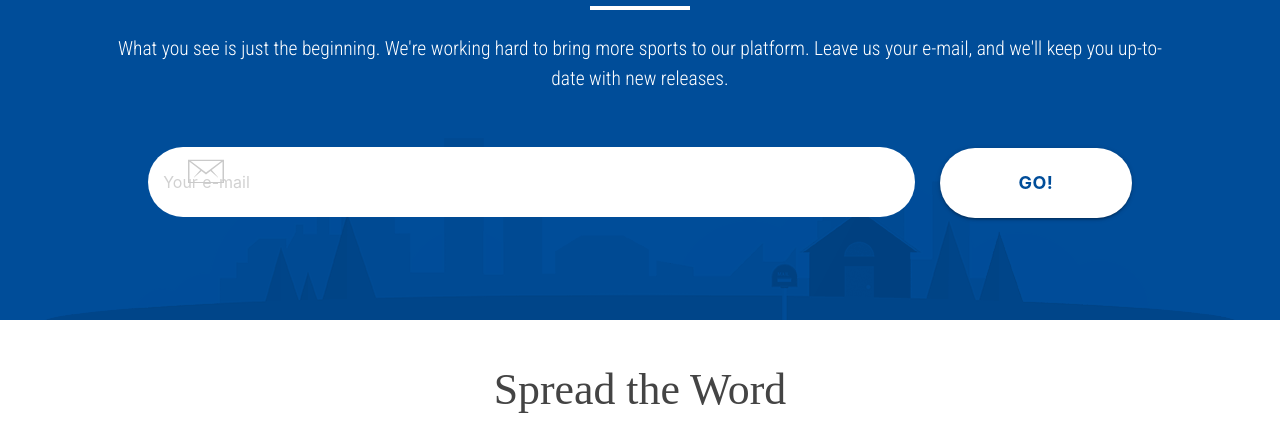
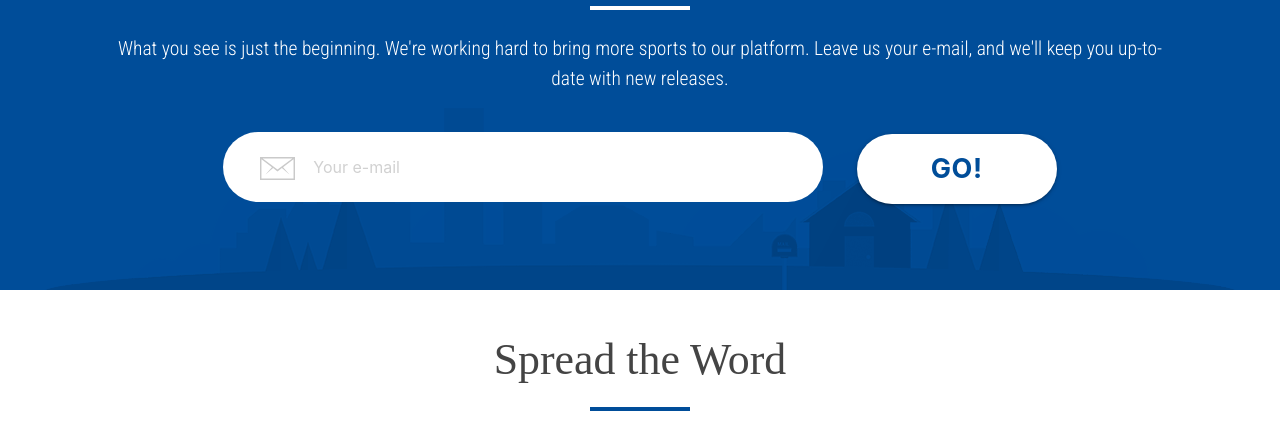
Before and after one commit to heart-IT/Sports-Unity, a website: page app/index.html in a window 1280 px wide. Shown: the part 3820-4252 px from the top of the page. Drawn offline with nearby package versions, Linux system fonts and the light colour scheme; a web font is replaced by a local one.

Commit message:
Subscribe Section tadah!

```diff
--- a/app/index.html
+++ b/app/index.html
@@ -215,11 +215,11 @@
 	<div class="connect-with-friends section">
 		<div class="container">
 			<div class="row heading-row">
-				<div class="col s12 m12 center-align">
+				<div class="col s12">
 					<h3>Connect with Friends</h3>
 					<div class="divider"></div>
-					<p>Exchange free instant messages with friends whenever & wherever with one-on-one and group chats.
-						<br />SportsUnity is available on Major Platform</p>
+					<p class="flow-text">Exchange free instant messages with friends whenever & wherever with one-on-one and group chats. SportsUnity is available
+						on Major Platform</p>
 				</div>
 			</div>
 			<div class="row content-row">
@@ -263,11 +263,11 @@
 				</div>
 			</div>
 			<div class="row content-row center-align">
-				<form action="http://sportsunity.us13.list-manage.com/subscribe/post-json?u=3f0ec7a8103500ebab5d8efc0&amp;id=0993866978&c=?"
-				method="get" id="mc-embedded-subscribe-form" name="mc-embedded-subscribe-form" class="col s12">
-					<div class="input-field">
-						<label for="mce-EMAIL"><img src="images/ic-mail-icon.svg" class="prefix"></label>
-						<input id="mce-EMAIL" name="EMAIL" type="email" placeholder="Your e-mail" validate required>
+				<form action="http://sportsunity.us13.list-manage.com/subscribe/post-json?u=3f0ec7a8103500ebab5d8efc0&amp;id=0993866978&amp;c=?"
+				method="get" id="mc-embedded-subscribe-form" name="mc-embedded-subscribe-form">
+					<div class="email-input">
+						<label for="mce-EMAIL" class="active"><img src="images/ic-mail-icon.svg"></label>
+						<input id="mce-EMAIL" name="EMAIL" type="email" placeholder="Your e-mail" validate="" required="">
 					</div>
 					<button class="btn waves-effect waves-light" type="submit" name="action" id="mc-embedded-subscribe">Go!</button>
 				</form>
--- a/app/scss/styles.scss
+++ b/app/scss/styles.scss
@@ -39,9 +39,6 @@ body > .section {
 			padding-top: 130px;
 		}
 	}
-	&.subscribe {
-		// padding-bottom: 120px;
-	}
 	.heading-row {
 		text-align: center;
 		h3 {
@@ -72,6 +69,9 @@ body > .section {
 				h5 {
 					color: $blue;
 				}
+			}
+			@media screen and (max-width: $small-size) {
+				text-align: center;
 			}
 		}
 	}
@@ -260,35 +260,41 @@ nav {
 	padding-top: 60px;
 	padding-bottom: 60px;
 	.content-row {
-		.input-field {
-			width: 72%;
-			display: inline-block;
-			label { position: absolute; top: 20px; left: 40px; }
+		.email-input {
+			display: inline;
+			position: relative;
+			margin-right: 2rem;
+			label {
+				position: absolute;
+				top: -2px;
+				left: 30px;
+				img {
+					width: 72%
+				}
+			}
 			input {
-				background-color: #fff;
+				max-width: 600px;
+				background: #fff;
+				border-radius: 50px;
+				height: 70px;
 				border: 0;
-				border-radius: 50px;
+				padding-left: 90px;
+				color: $blue;
 				box-sizing: border-box;
-				color: $blue;
-				height: 70px;
-				padding-left: 15px;
-				outline: none;
-				width: 100%;
-				&:focus { border: 0; }
+				&:focus {
+					border: 0;
+				}
 			}
 		}
 		button {
-			background-color: #fff;
-			border: 0;
+			width: 200px;
+			height: 70px;
+			line-height: 70px;
+			background: #fff;
+			color: $blue;
 			border-radius: 50px;
-			color: $blue;
-			font-size: 1.2rem;
 			font-weight: bold;
-			height: 70px;
-			margin-left: 2%;
-			outline: none;
-			top: -1px;
-			width: 18%;
+			font-size: 1.8rem;
 		}
 		.result {
 			color: #fff;
```
Also changed, not shown: app/css/styles.css.
